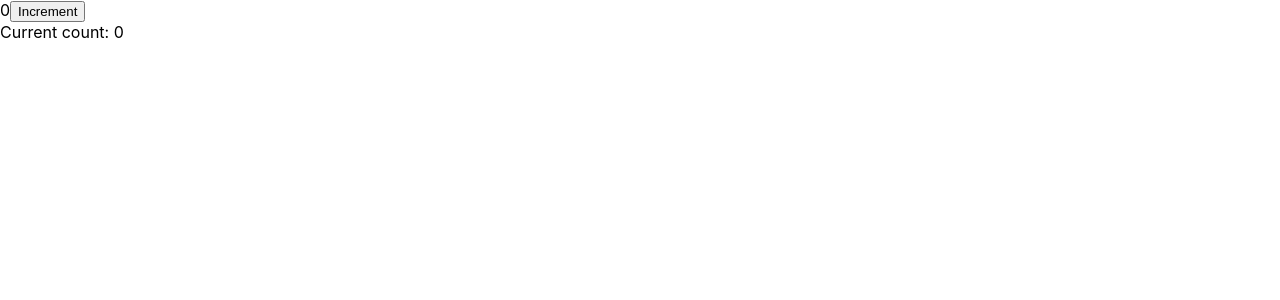
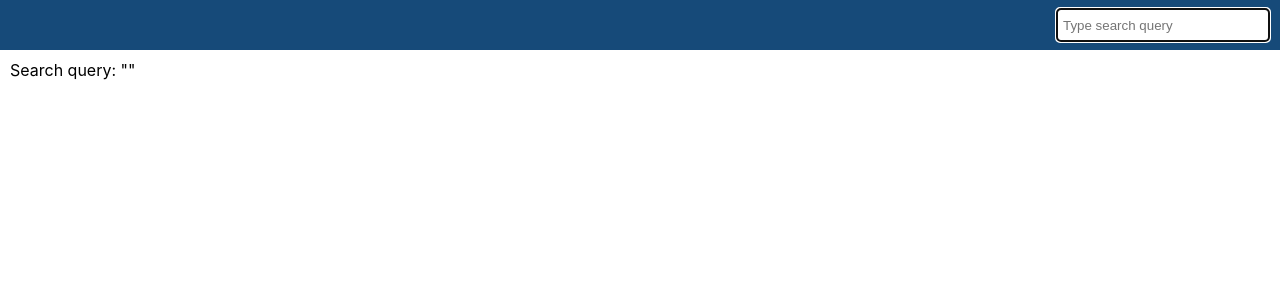
Before and after one commit to mendelssohnbach/jota-demo, a React (Create React App) app: page / in a window 1280 px wide. Shown: the top 300 px of the page. Built offline with nearby package versions, Linux system fonts and the light colour scheme.

Commit message:
jotaiを使ったコンポーネント間連携

```diff
--- a/src/App.js
+++ b/src/App.js
@@ -2,34 +2,43 @@ import { atom, useAtom } from 'jotai';
 
 import './styles.css';
 
-export const counterAtom = atom(0); // Global state
-
 export default function App() {
   return (
     <>
-      <CounterButton />
-      <CurrentCount />
+      <Header />
+      <Main />
     </>
   );
 }
 
-export function CounterButton() {
-  const [count, setCount] = useAtom(counterAtom);
+// ユーザ入力のグローバル状態を保持
+const searchAtom = atom(''); // Global state
 
-  const handleClick = () => {
-    setCount((number) => number + 1);
-  };
+function Header() {
+  // ユーザ入力値とその更新関数を返す
+  const [search, setSearch] = useAtom(searchAtom);
+  // イベントハンドラはユーザ入力値を逐一監視si
+  // 更新関数 `setSearch` を更新する
+  const handleChange = (event) => setSearch(event.target.value);
 
+  // イベントハンドラを `<header>` タグに組み込んで返す
   return (
-    <div>
-      {count}
-      <button onClick={handleClick}>Increment</button>
-    </div>
+    <header>
+      <input
+        autoFocus
+        type="text"
+        value={search}
+        onChange={handleChange} // イベントハンドラ
+        placeholder="Type search query"
+      />
+    </header>
   );
 }
 
-function CurrentCount() {
-  const [count] = useAtom(counterAtom);
+function Main() {
+  // ユーザ入力値のみ返す
+  const [search] = useAtom(searchAtom);
 
-  return <div>Current count: {count}</div>;
+  // 入力された値を`<main>` タグに組み込んで返す
+  return <main>Search query: "{search}"</main>;
 }
```
